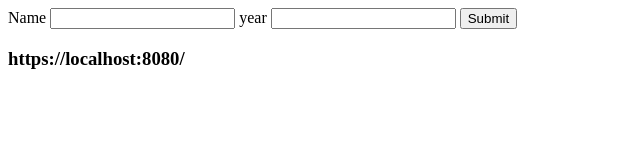
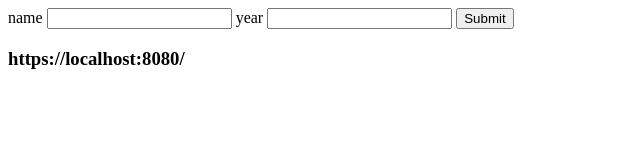
Before and after one commit to acciojob/sharable-urls-sandip9851, a website: page main.html in a window 1280 px wide. Shown: the full height of the page, 0-640 px from the left. Drawn offline with Linux system fonts and the light colour scheme.

Commit message:
created a submission

```diff
--- a/main.html
+++ b/main.html
@@ -1,7 +1,7 @@
 <!DOCTYPE html>
 <html>
   <body>
-	  <label for = "name">Name</label>
+	  <label for = "name">name</label>
 	  <input type = "text" id = "name">
 	  <label for = "year">year</label>
 	  <input type = "text" id = "year">
```
